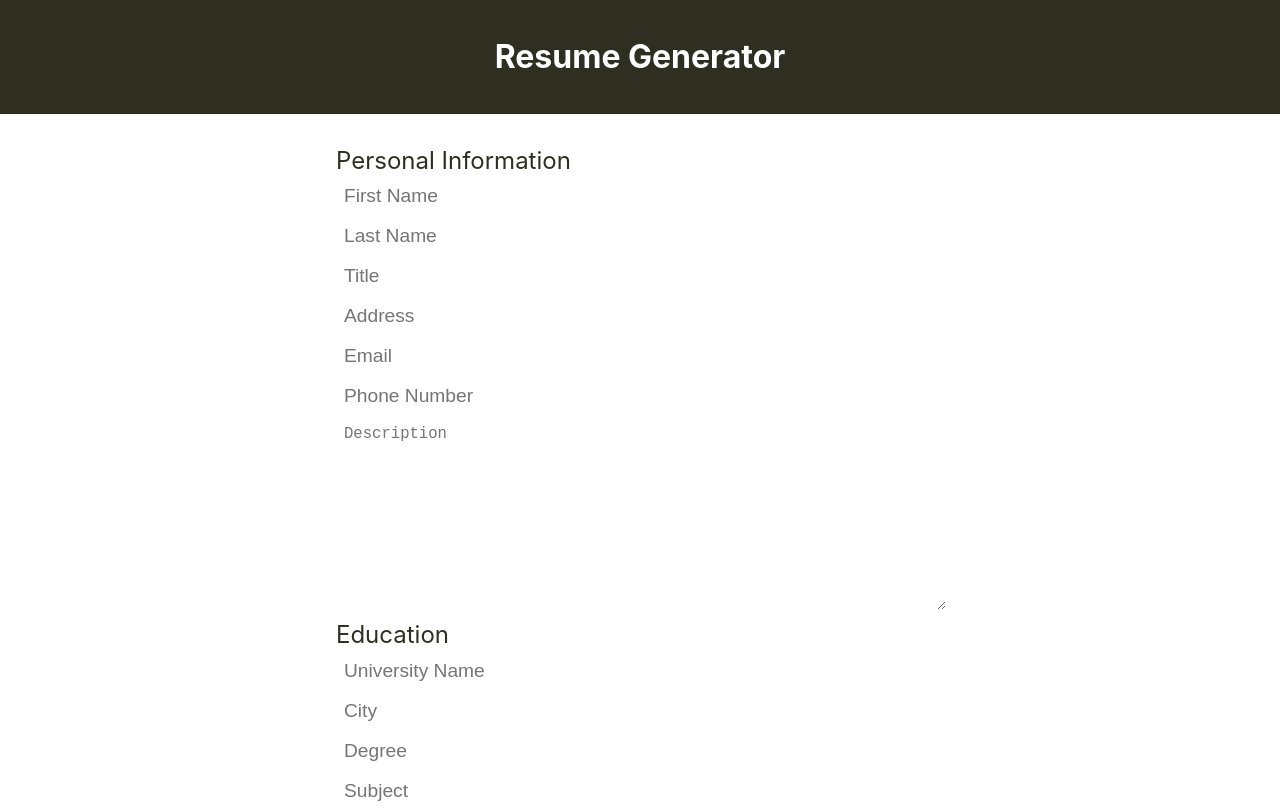
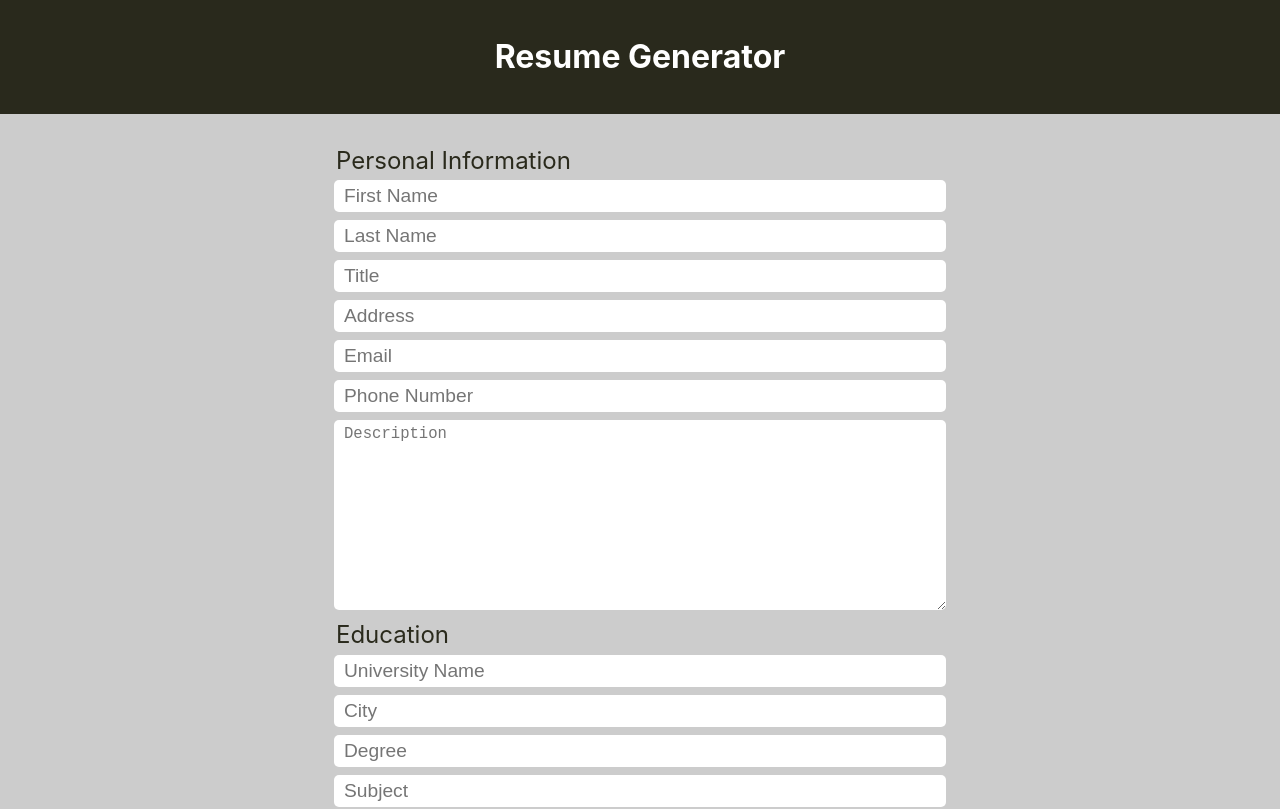
Before and after one commit to invisibleopey/resume-project, a React (Create React App) app: page / in a window 1280 px wide. Shown: the top 809 px of the page. Built offline with nearby package versions, Linux system fonts and the light colour scheme.

Commit message:
Apply app-wide styles

```diff
--- a/src/index.css
+++ b/src/index.css
@@ -1,3 +1,10 @@
+*,
+::before,
+::after {
+  box-sizing: border-box;
+  overflow-wrap: break-word;
+}
+
 html,
 body,
 #root {
@@ -9,6 +16,7 @@ body {
     'Cantarell', 'Fira Sans', 'Droid Sans', 'Helvetica Neue', sans-serif;
   -webkit-font-smoothing: antialiased;
   -moz-osx-font-smoothing: grayscale;
+  background-color: rgb(204, 204, 204);
 }
 
 code {
```
